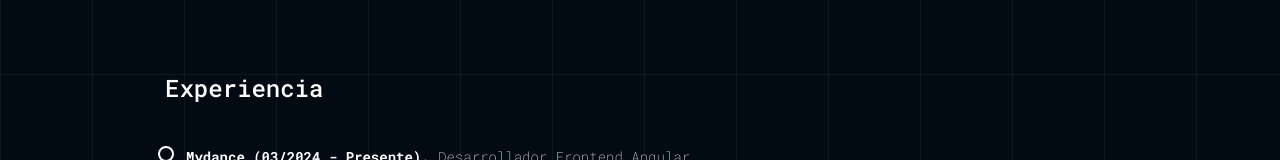
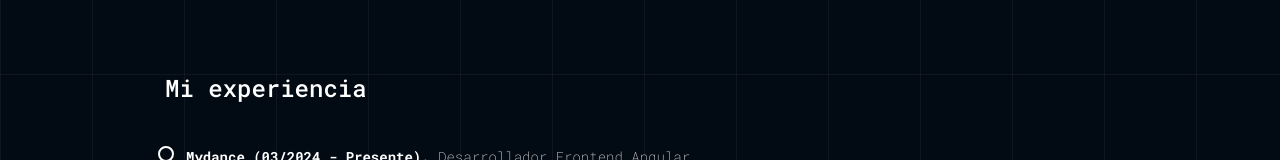
Before and after one commit to Joseadu/joseadu, an Angular app: page /about in a window 1280 px wide. Shown: the part 202-362 px from the top of the page. Built offline with nearby package versions, Linux system fonts and the light colour scheme.

Commit message:
about-me typo

```diff
--- a/src/app/about/about.component.html
+++ b/src/app/about/about.component.html
@@ -1,6 +1,6 @@
 <section class="section">
     <div class="wrapper">
-        <h3 class="mt-10">Experiencia</h3>
+        <h3 class="mt-10">Mi experiencia</h3>
 
         <div class="about-section mt-10">
             <h4>Mydance (03/2024 - Presente). <span class="text-vacancy">Desarrollador Frontend Angular</span></h4>
```
Also changed, not shown: 1 other file (tests, documents, lock files or other folders).
